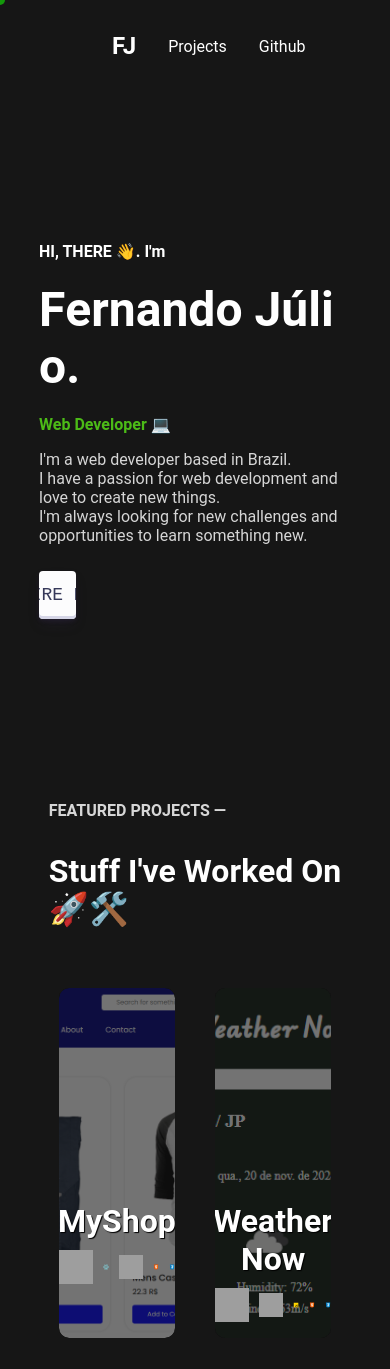
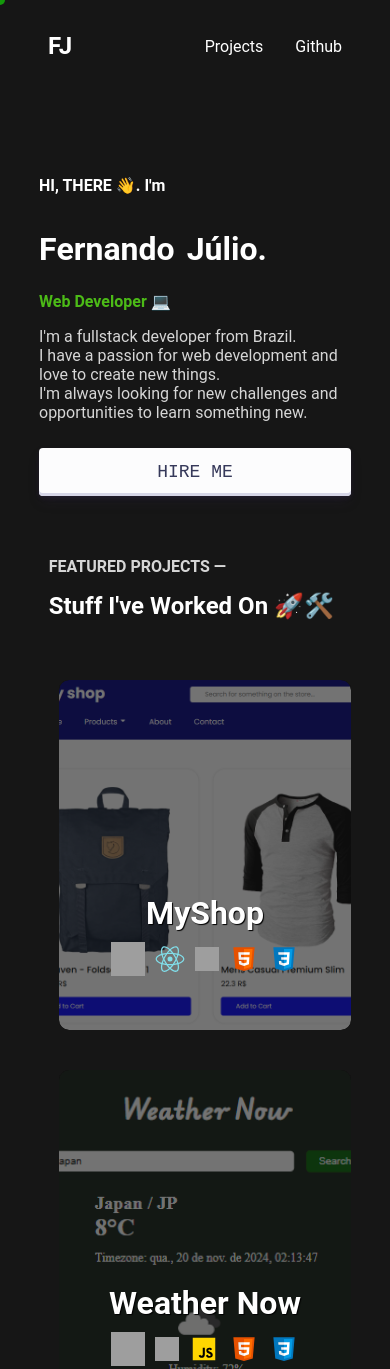
Before and after one commit to FernandoJMartins/portfolio-dinamico, a plain HTML site: page index.html in a window 390 px wide. Shown: the top 1369 px of the page. Drawn offline with Linux system fonts and the light colour scheme; grey boxes are pictures that could not be loaded.

Commit message:
mobile desing

```diff
--- a/index.html
+++ b/index.html
@@ -23,7 +23,7 @@
         <h2 id="name"><span>F</span><span>e</span><span>r</span><span>n</span><span>a</span><span>n</span><span>d</span><span>o</span>
             <span>J</span><span>ú</span><span>l</span><span>i</span><span>o</span><span>.</span></h2>
         <h1 id="developer">Web Developer 💻</h1>
-        <p> I'm a web developer based in Brazil.<br>
+        <p> I'm a fullstack developer from Brazil.<br>
              I have a passion for web development and love to create new things.<br>
               I'm always looking for new challenges and opportunities to learn something new.</p>
         <button class="button-30" onclick="window.location.href='https://github.com/FernandoJMartins/'">HIRE ME</button>
--- a/styles.css
+++ b/styles.css
@@ -232,7 +232,7 @@ span:hover {
   .item {
     flex: 1 0 27%;
     width: 200px;
-    height: 500px;
+    height: 400px;
     perspective: 1000px;
     margin: 10px;
     position: relative;
@@ -333,7 +333,7 @@ h3{
 
 
 
-  @media screen and (max-width: 1980px) {
+  @media screen and (max-width: 1500px) {
     .item {
       flex: 1 0 27%;
       width: 200px;
@@ -348,12 +348,96 @@ h3{
 
   }
 
+
   }
 
 
+  @media screen and (max-width: 900px) {
+    .item {
+      flex: 1 0 35%;
+      width: 200px;
+      height: 350px;
+      perspective: 1000px;
+      margin: 10px;
+      position: relative;
+      overflow: hidden;
+      border-radius: 10px;
+      text-align: center; /* Centraliza o conteúdo dentro do item */
+      overflow: visible;
+
+  }
+  }
+
+  @media screen and (max-width: 1200px) {
+    .button-30{
+      width: 200px;
+    }
+
+    .item {
+      flex: 1 0 40%;
+      width: 200px;
+      height: 350px;
+      perspective: 1000px;
+      margin: 10px;
+      position: relative;
+      overflow: hidden;
+      border-radius: 10px;
+      text-align: center; /* Centraliza o conteúdo dentro do item */
+      overflow: visible;
+
+  }
+  }
 
 
+  @media screen and (max-width: 700px) {
 
+    .item {
+      flex: 1 0 100%;
+      width: 200px;
+      height: 350px;
+      perspective: 1000px;
+      margin: 10px;
+      position: relative;
+      overflow: hidden;
+      border-radius: 10px;
+      text-align: center; /* Centraliza o conteúdo dentro do item */
+      overflow: visible;
+
+  }
+
+   h1{
+    font-size: 1.5rem;
+   }
+   h2 span {
+    font-size:2rem;
+   }
+
+   #text {
+    margin: 1rem 0;
+   }
+
+   .button-30 {
+    width: 100%;
+    margin: 10px auto;
+   }
+
+   .banner2 {
+    margin-top: 35px;
+   }
+
+   .banner2 h2 {
+    font-size: 1.5rem;
+   }
+
+   .banner {
+    margin-top: 10vh;
+   }
+
+   nav {
+    padding: 1rem 0rem;
+   }
+
+  }
 
 
   /* Style the back side */
```
